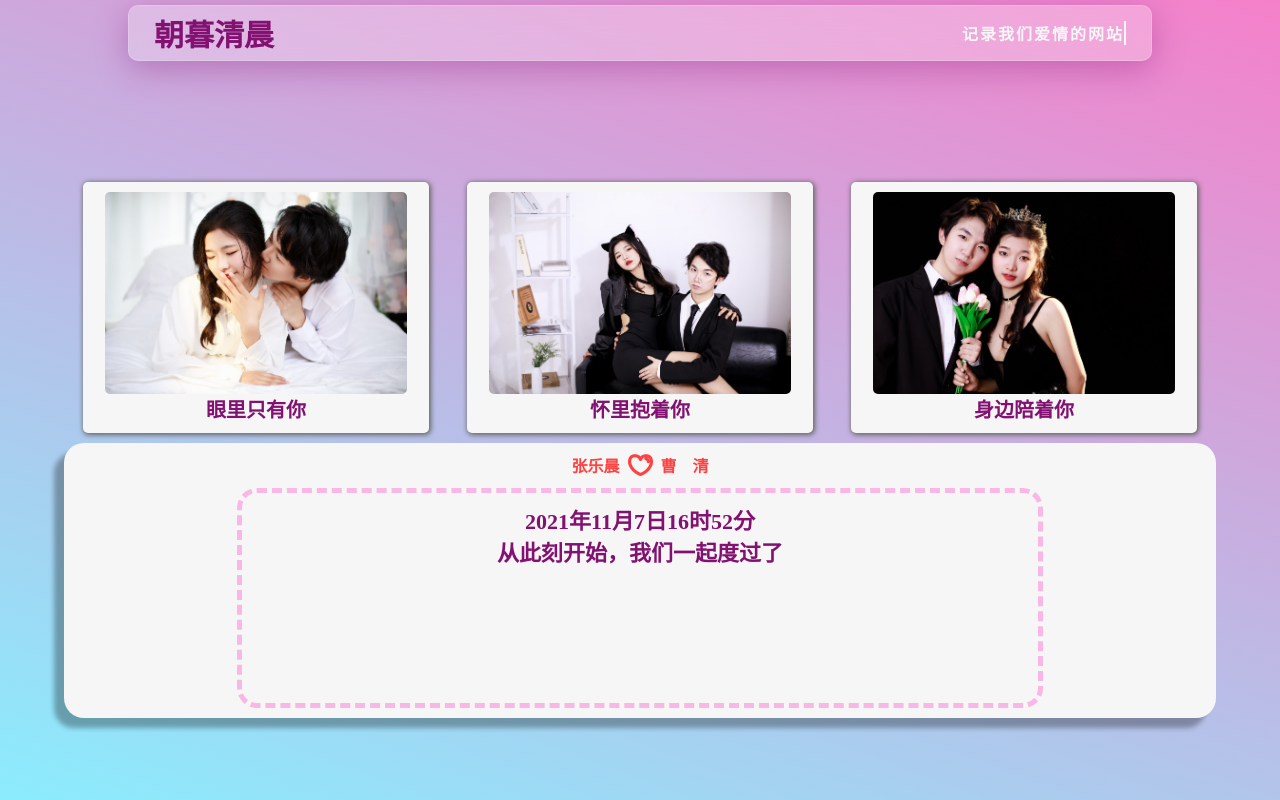
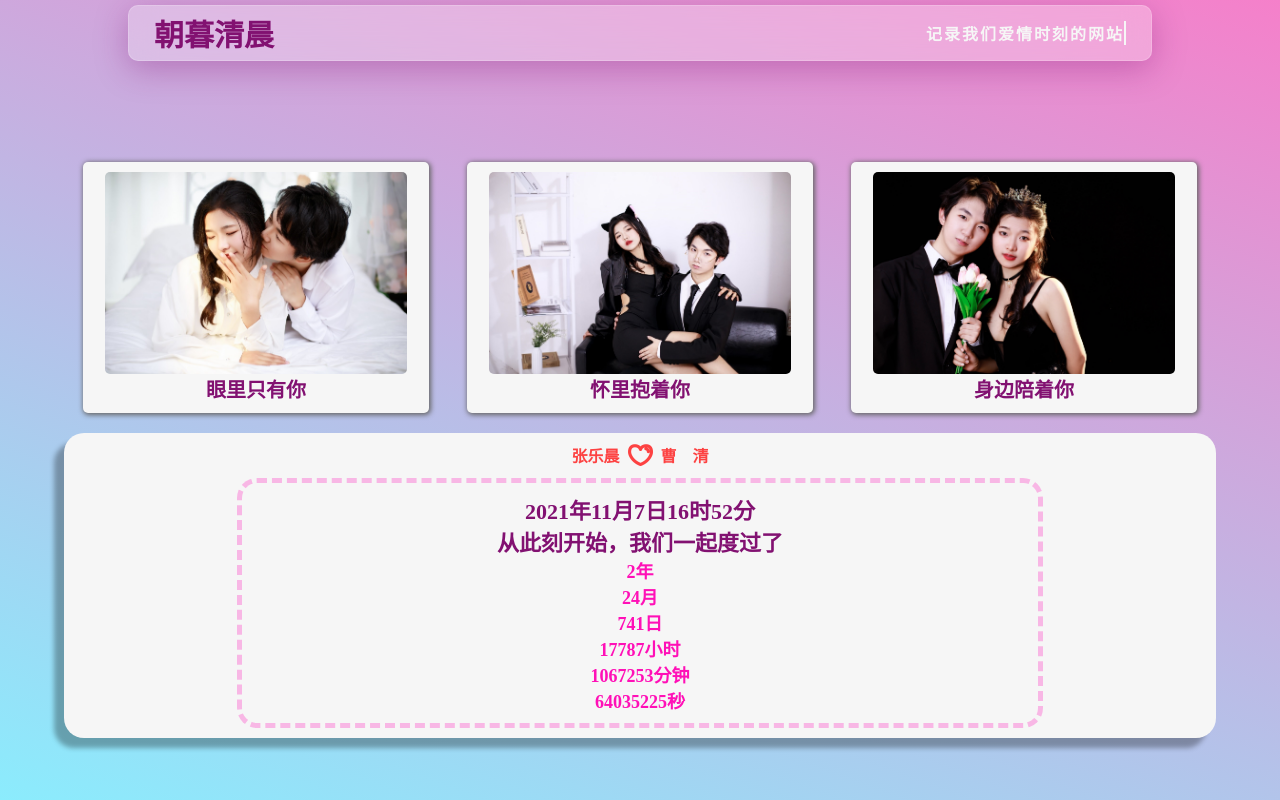
Before and after one commit to XiChen1234/Lover, a plain HTML site: page html/main.html in a window 1280 px wide. Drawn offline with Linux system fonts and the light colour scheme.

Commit message:
feat: complete js

```diff
--- a/html/main.html
+++ b/html/main.html
@@ -14,7 +14,7 @@
     <nav>
         <div class="logo">朝暮清晨</div>
         <div>
-            <div class="title">记录我们爱情的网站  </div>
+            <div class="title">记录我们爱情时刻的网站  </div>
         </div>
     </nav>
 
@@ -43,16 +43,17 @@
                 <span>曹&nbsp;&nbsp;&nbsp;&nbsp;清</span>
             </div>
             <div class="content">
-                <p class="time">2021年11月7日16时52分<br>
+                <p class="time"><span id="time">2021年11月7日16时52分</span><br>
                 从此刻开始，我们一起度过了</p>
-                <div>&nbsp;</div>
-                <div>&nbsp;</div>
-                <div>&nbsp;</div>
-                <div>&nbsp;</div>
-                <div>&nbsp;</div>
-                <div>&nbsp;</div>
+                <div id="year">&nbsp;</div>
+                <div id="month">&nbsp;</div>
+                <div id="day">&nbsp;</div>
+                <div id="hour">&nbsp;</div>
+                <div id="minute">&nbsp;</div>
+                <div id="second">&nbsp;</div>
             </div>
         </div>
     </header>
+    <script src="/res/js/main.js"></script>
 </body>
 </html>
--- a/res/css/main.css
+++ b/res/css/main.css
@@ -40,7 +40,7 @@ nav .logo {
 }
 
 nav .title {
-    width: 200px;
+    width: 300px;
     white-space: nowrap;
     text-align: right;
     color: #f6f6f6;
@@ -57,7 +57,7 @@ nav .title {
     }
 
     80%, 100% {
-        width: 180px;
+        width: 200px;
     }
 }
 
@@ -82,6 +82,7 @@ header {
 
 .image-box {
     margin-top: 100px;
+    margin-bottom: 10px;
     width: 90vw;
     display: flex;
     align-items: center;
--- /dev/null
+++ b/res/js/main.js
@@ -0,0 +1,55 @@
+let dateStr = document.getElementById("time").textContent;
+let year = document.getElementById("year");
+let month = document.getElementById("month");
+let day = document.getElementById("day");
+let hour = document.getElementById("hour");
+let minute = document.getElementById("minute");
+let second = document.getElementById("second");
+
+let id = setInterval(() => {
+    let data = calc_date(dateStr);
+    // console.log(data.second)
+    year.textContent = data.year + "年"
+    month.textContent = data.month + "月"
+    day.textContent = data.day + "日"
+    hour.textContent = data.hour + "小时"
+    minute.textContent = data.minute + "分钟"
+    second.textContent = data.second + "秒"
+}, 1000)
+
+
+function calc_date(dateStr) {
+    let regex = /(\d{4})年(\d{1,2})月(\d{1,2})日(\d{1,2})时(\d{1,2})分/;
+    let match = dateStr.match(regex);
+    let past = {
+        year: parseInt(match[1]),
+        month: parseInt(match[2]),
+        day: parseInt(match[3]),
+        hour: parseInt(match[4]),
+        minute: parseInt(match[5]),
+        second: "00"
+    }
+    let pastDate = new Date(past.year, past.month - 1, past.day, past.hour, past.minute, past.second);
+
+    let currentDate = new Date();
+
+    let ms = currentDate - pastDate;
+    let second = Math.floor(ms / 1000);
+    let minute = Math.floor(second / 60);
+    let hour = Math.floor(minute / 60);
+    let day = Math.floor(hour / 24);
+
+    let year = currentDate.getFullYear() - past.year;
+
+    let month = currentDate.getMonth() + 1 - past.month + 12 * year;
+
+    // console.log(year, month, day, hour, minute, second)
+    return {
+        year: year,
+        month: month,
+        day: day,
+        hour: hour,
+        minute: minute,
+        second: second
+    }
+}
```
